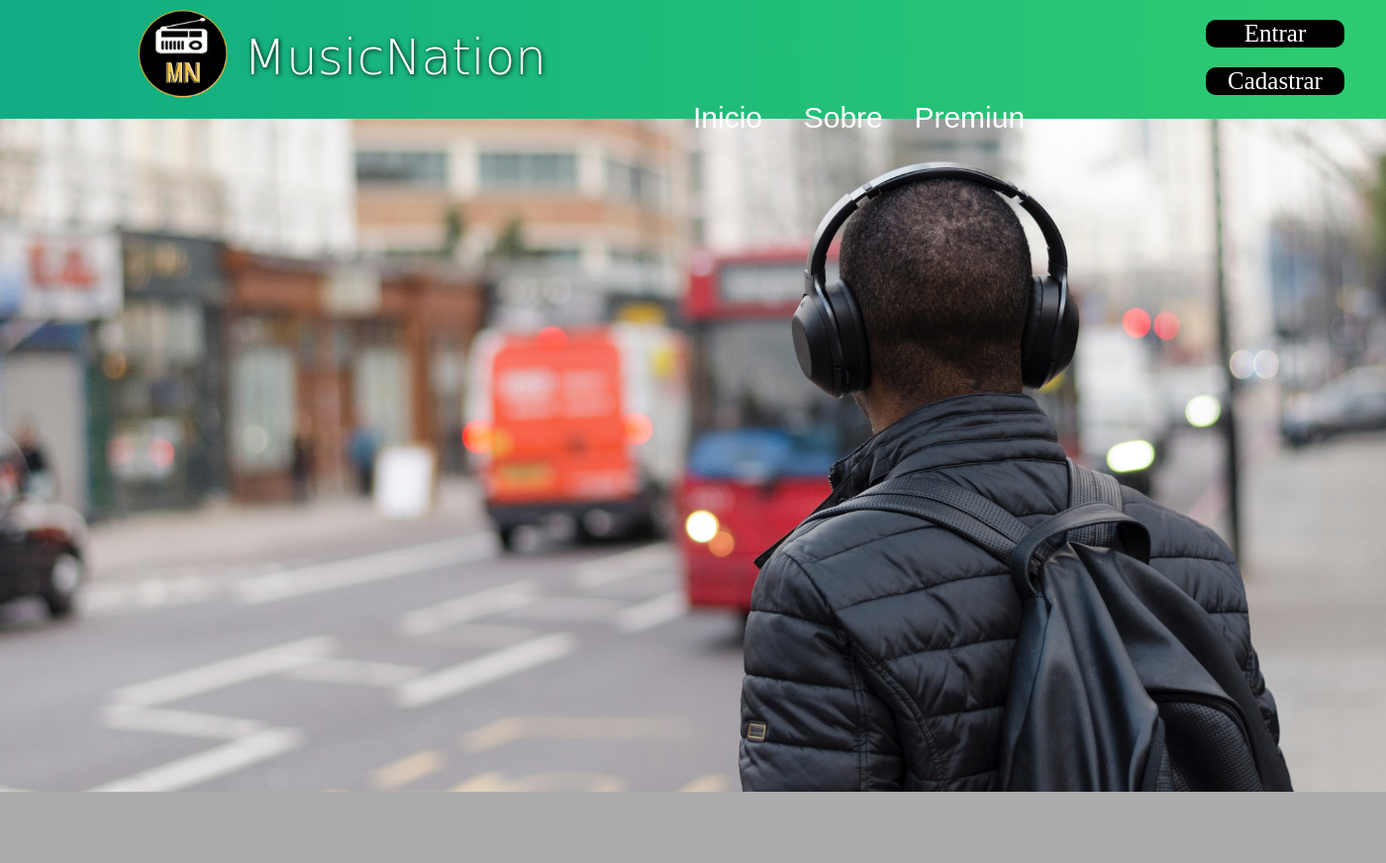
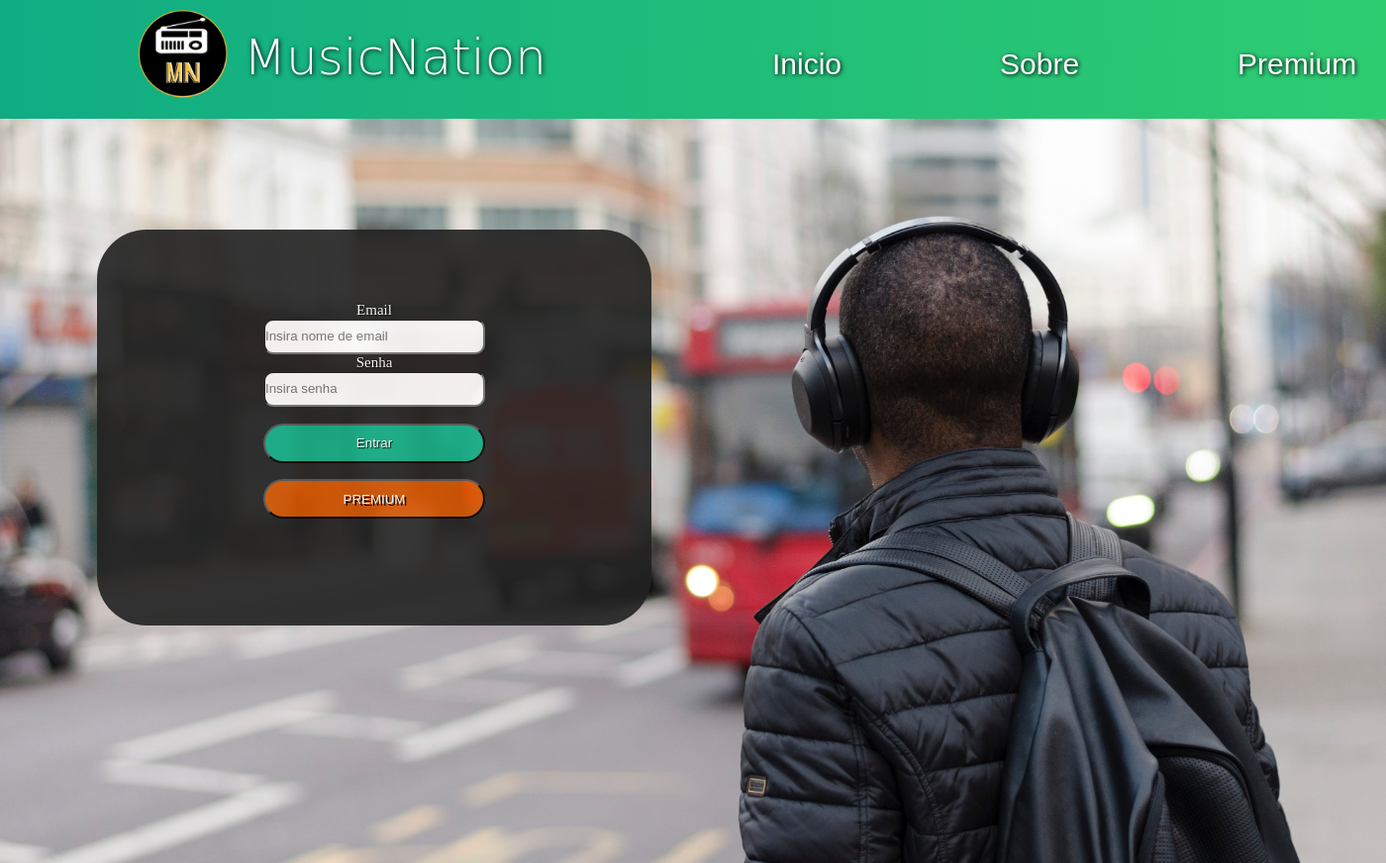
Before and after one commit to IsaqueSantosSilva/MusicNation, a PHP site: page / in a window 1400 px wide; the page is wider, and only the part inside the window is pictured. Shown: the top 872 px of that part at 99% size. Before the commit the page ends 800 px from the top of that part, so only its background shows below. Run offline with PHP 8.4, Linux system fonts and the light colour scheme; some web fonts are replaced.

Commit message:
Some changes

```diff
--- a/css/style.css
+++ b/css/style.css
@@ -5,6 +5,9 @@
 }
 body{
 	background: url(../imgs/fundo.jpg) no-repeat center center fixed;
+	width: 100%;
+  	/*height: 1300px;*/
+  	margin-bottom: 500px;
 	-webkit-background-size: cover;
   	-moz-background-size: cover;
   	-o-background-size: cover;
@@ -13,7 +16,6 @@ body{
     /********************BANNER********************/
   .banner{
   	background-image: linear-gradient(to right, #10ac84 , #2ecc71);
-  	transition: all 0.4s;
   	font-family: 'Raleway', sans-serif;
   	font-size: 50px;
   	width: 100%;
@@ -35,60 +37,101 @@ body{
   	text-decoration: none;
   	font-weight: 300;
   }
-    /********************LOGIN********************/
-  .login{
-  	text-align: center;
-  	text-decoration: none;
-  	font-size:25px ;
-  	border-radius: 10px;
+  /********************INPUT********************/
+  .content{
+  	border-radius: 50px;
+ 	margin-top: 8%;
+ 	margin-left: 7%;
+ 	width: 40%;
+ 	height: 400px;
+ 	background:#222;
+ 	opacity: 0.9;
+  }
+  .usuario{
+ 	border-radius: 10px;
+ 	display: block;
+ 	width:40%;
+ 	height:9%;
+ 	margin-left: 30%;
+ }
+ .senha{
+ 	border-radius: 10px;
+   	display: block;
+ 	width:40%;
+ 	height:9%;
+ 	margin-left: 30%;
+ }
+ .entrar{
+ 	border-radius: 100px;
  	text-shadow: 1px 1px 1px black;
  	color: #ffffff;
- 	background:black;
+ 	background:#10ac84;
+ 	margin-top: 3%;
 	display: block;
- 	width:10%;
- 	height:5%;
- 	margin-left: 87%;
- 	position: relative;
-  	bottom: 100px;
+ 	width:40%;
+ 	height:10%;
+ 	margin-left: 30%;
+ }
+ .premium{
+ 	background:#d35400;
+ 	border-radius: 100px;
+ 	text-shadow: 2px 2px 0.5px black;
+ 	color: #ffffff;
+ 	margin-top: 3%;
+	display: block;
+ 	width:40%;
+ 	height:10%;
+ 	margin-left: 30%;
+ }
+ .premium:hover{
+ 	box-shadow: 0 -1px 20px 20px rgba(255, 255, 255, 0.6);
+ 	background-image: linear-gradient(to right, #cd7820 , #f47f06);
+ }
+ .usuariotxt{
+ 	padding-top: 13%;
+ 	text-shadow: 1px 1px 1px black;
+ 	color: #ffffff;
+	font-size: 15px;
+	text-align: center;
+ }
+ .senhatxt{
+ 	text-shadow: 1px 1px 1px black;
+ 	color: #ffffff;
+	font-size: 15px;
+	text-align: center;
+ }
+ .entrar:hover{
+
+ 	background:#00437b;
+ }
+ #txt:hover{
+ 	background:#4f4f4f;
+ }
+    /********************LOGIN BOTAO********************/
+  .login{
+
   }
   .login:hover{
-  	background:#efbf48;
+
   }
-    /********************CADASTRO********************/
+    /********************CADASTRO BOTAO********************/
   .cadastro{
-  	text-align: center;
-  	text-decoration: none;
-  	font-size: 25px;
-  	border-radius: 10px;
- 	text-shadow: 1px 1px 1px black;
- 	color: #ffffff;
- 	background:black;
-	display: block;
- 	width:10%;
- 	height:5%;
- 	margin-left: 87%;
- 	position: relative;
-  	bottom: 80px;
+
   }
   .cadastro:hover{
   	background:#efbf48;
   }
-
-
-
-
 /********************BANNER LINKS********************/
-
 .links{
+	text-shadow: 1px 1px 4px black;
+	top: 6%;
 	padding-left: 50%;
 	position: absolute;
-	margin-bottom: 50px;
-	display: grid;
-	grid-template-columns: 1fr 1fr 1fr 1fr 0fr;
+	display: flex;
 	font-size: 30px;
-	color: white;
 }
 .links a{
+	margin: 80px;
 	color: white;
 	text-decoration: none;
 }
@@ -96,5 +139,6 @@ body{
 	list-style-type: none;
 }
  .links a:hover{
+ 	text-shadow: 1px 1px 1px black;
   	color:#efbf48;
   }
--- a/index.html
+++ b/index.html
@@ -14,26 +14,29 @@
 </head>
 <body>
 
-<!-- BANNER -->
+    <!-- BANNER -->
+<header>
 	<div class="banner">
-		<a class="icon" href="#"><img src="imgs/logo.png" width="90" height="90"></a>
-		<a class="text1" href="#"> MusicNation </a>
 		<ul class="links">
 			<li><a href="#">Inicio</a></li>
 			<li><a href="#">Sobre</a></li>
-			<li><a href="#">Premiun</a></li>
+			<li><a href="#">Premium</a></li>
 		</ul>
+		<a class="icon" href="#"><img src="imgs/logo.png" width="90" height="90"></a>
+		<a class="text1" href="#"> MusicNation </a>
+	</div>
+</header>
+
+	<!-- LOGIN E CADASTRO -->
+	<section>
+		<div class="content">
+			<p class="usuariotxt">Email</p>
+    		<input id="username" id="txt" class="usuario" type="text" name="Usuário" placeholder="Insira nome de email">
+    		<p class="senhatxt">Senha</p>
+    		<input id="password" id="txt" class="senha" type="password" name="Senha" placeholder="Insira senha">
+    		<button class="entrar" >Entrar</button>
+    		<button class="premium" >PREMIUM</button>
 		</div>
-	</div>
-	<div>
-		<a class="login" href="#">Entrar</a>
-		<a class="cadastro" href="#">Cadastrar</a>
-	</div>
-
-
-
-
-
-
+	</section>
 </body>
 </html>
```
